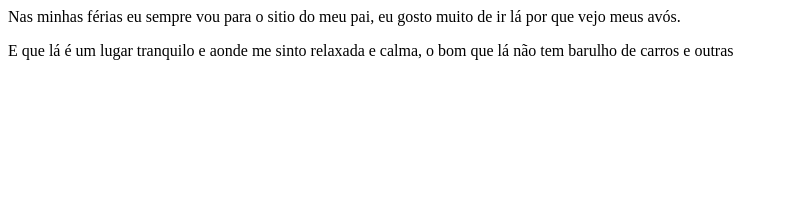
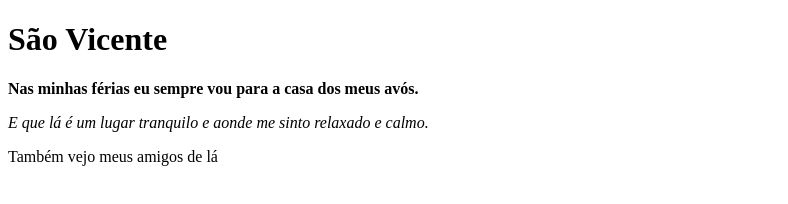
Before and after one commit to AlissonAZSS/Alisson-1-A-HTML, a plain HTML site: page indexal.html in a window 1280 px wide. Shown: the whole page, without its empty margins (0-788 px from the left). Drawn offline with Linux system fonts and the light colour scheme.

Commit message:
Add files via upload

```diff
--- a/indexal.html
+++ b/indexal.html
@@ -1,2 +1,17 @@
-<title>  São Vicente</title>
-<p>  Nas minhas férias eu sempre vou para o sitio do meu pai, eu gosto muito de ir lá por que vejo meus avós.</p><p> E que lá é um lugar tranquilo e aonde me sinto relaxada e calma, o bom que lá não tem barulho de carros e outras </p>
+<!DOCTYPE html>
+<html>
+<head>
+	<meta charset="utf-8">
+	<meta name="viewport" content="width=device-width, initial-scale=1">
+	<title></title>
+</head>
+<body>
+
+<h1>São Vicente</h1>
+<p>  <strong>Nas minhas férias eu sempre vou para a casa dos meus avós.</strong></p>
+<p> <em>E que lá é um lugar tranquilo e aonde me sinto relaxado e calmo.</em></p>
+<p>Também vejo meus amigos de lá</p>
+
+
+</body>
+</html>
```
